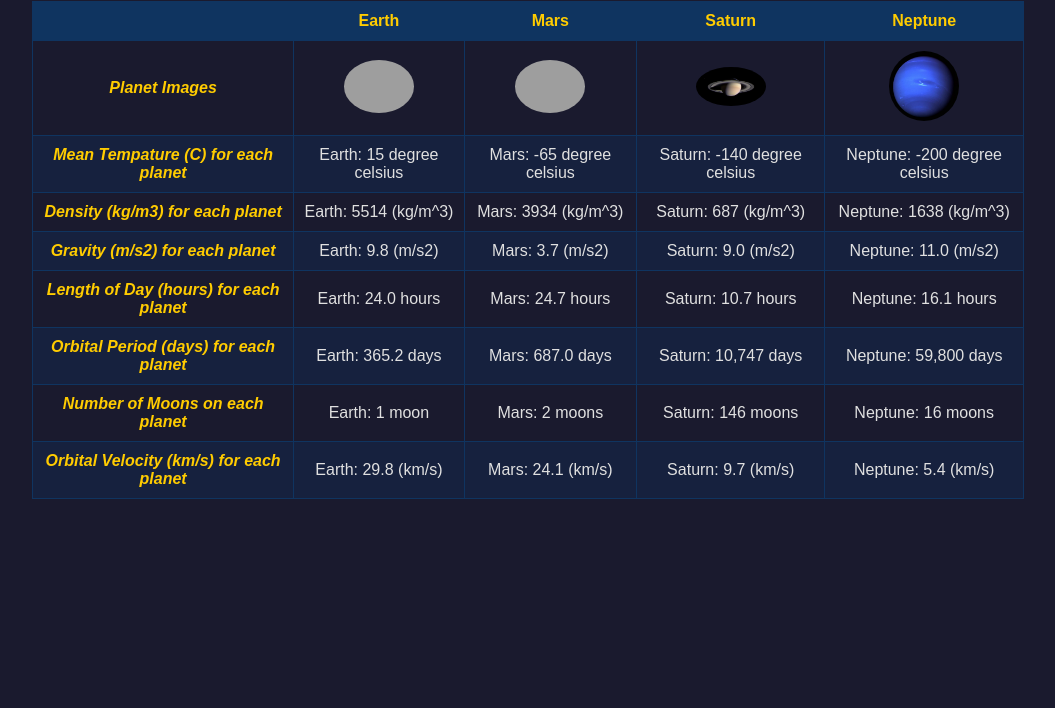
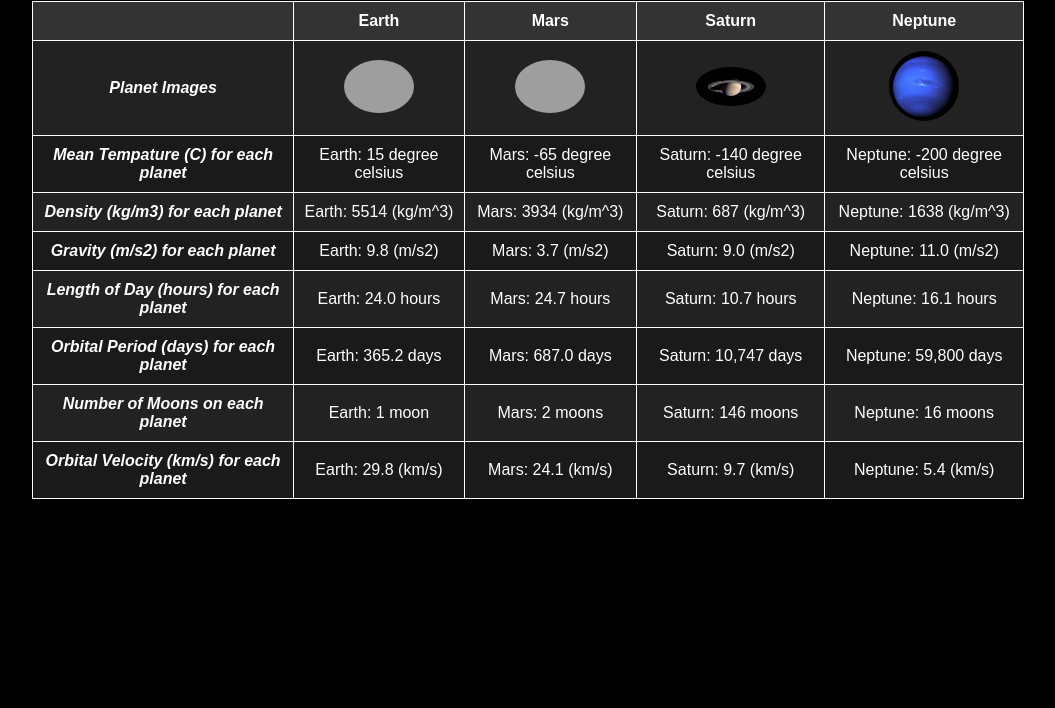
Before and after one commit to Huzi1080/webdev_lab7, a plain HTML site: page index.html in a window 1280 px wide. Shown: the part 92-800 px from the top of the page, without its empty margins (112-1167 px from the left). Drawn offline with Linux system fonts and the light colour scheme; grey boxes are pictures that could not be loaded.

Commit message:
Update style.css

```diff
--- a/css/style.css
+++ b/css/style.css
@@ -1,7 +1,7 @@
 body {
     font-family: Arial, sans-serif;
-    background-color: #1a1a2e;
-    color: #e0e0e0;
+    background-color: #000000; /* Changed to black */
+    color: #ffffff;
     text-align: center;
     margin: 0;
     padding: 20px;
@@ -9,50 +9,53 @@ body {
 
 h1 {
     font-size: 2em;
-    color: #ffcc00;
+    color: #ffffff;
     margin-bottom: 15px;
 }
 
+/* Table Styling */
 #planets {
     width: 80%;
     margin: auto;
     border-collapse: collapse;
-    background-color: #16213e;
+    background-color: #1a1a1a; /* Darker table background for contrast */
 }
 
 th, td {
-    border: 1px solid #0f3460;
+    border: 1px solid #ffffff;
     padding: 10px;
     text-align: center;
 }
 
 th {
-    background-color: #0f3460;
-    color: #ffcc00;
+    background-color: #333333; /* Slightly lighter gray for contrast */
+    color: #ffffff;
 }
 
+/* Alternating Row Colors */
 tr:nth-child(even) {
-    background-color: #1a1a2e;
+    background-color: #222222;
 }
 
 tr:nth-child(odd) {
-    background-color: #16213e;
+    background-color: #1a1a1a;
 }
 
-
+/* Image Styling */
 td img {
     width: 70px;
     height: auto;
     border-radius: 50%;
 }
 
+/* Highlight First Column */
 td:first-child {
     font-style: italic;
     font-weight: bold;
-    color: #ffcc00;
+    color: #ffffff;
 }
 
-
+/* Table Hover Effects */
 tr:hover {
-    background-color: #0d1b2a;
+    background-color: #444444;
 }
```
